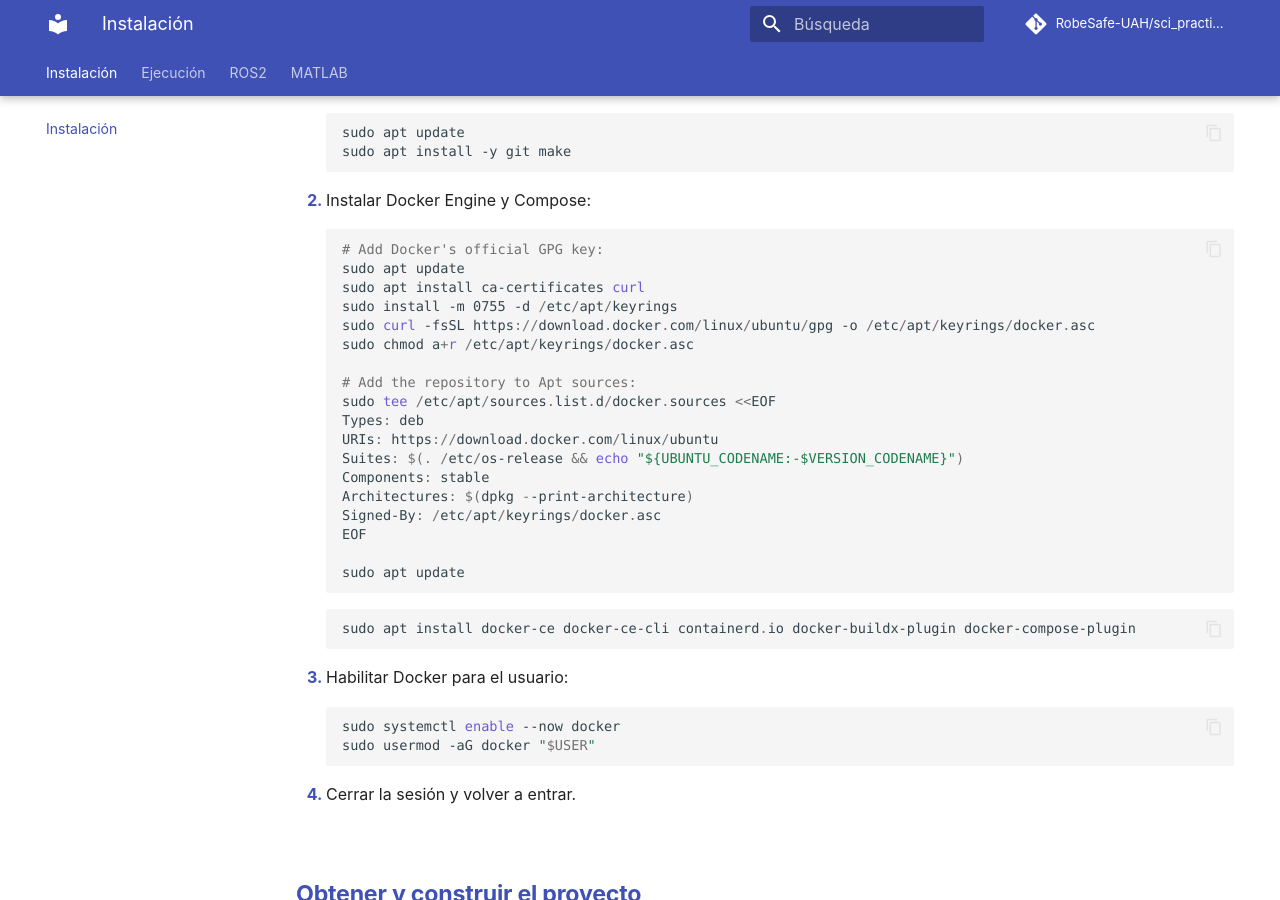
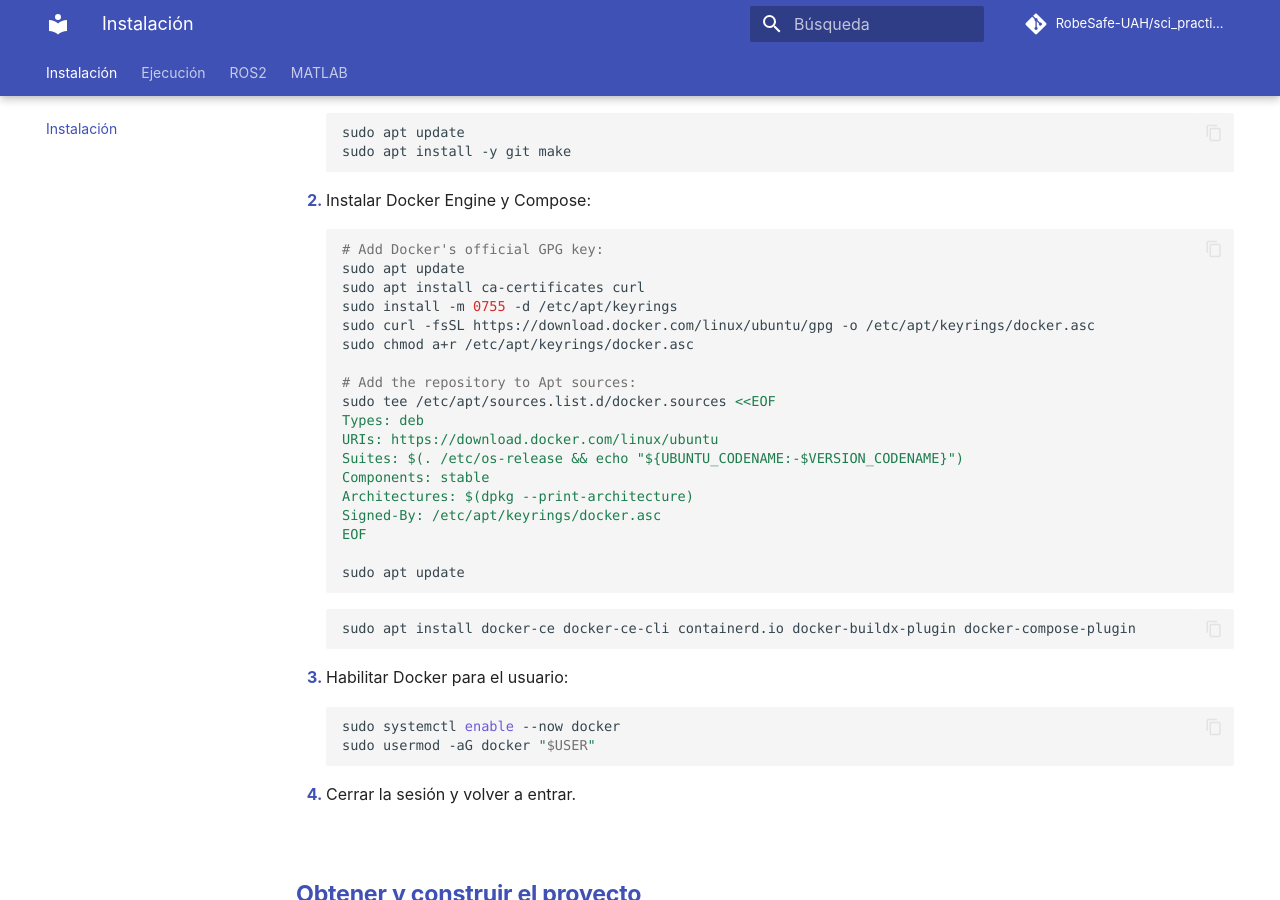
Before and after one commit to RobeSafe-UAH/sci_practica_final, an MkDocs documentation site: the page built from docs/pages/index.md, in a window 1280 px wide and 900 px high, scrolled down 288 px. Built offline with MkDocs 1.6.1 and Material for MkDocs 9.7.7, drawn with Linux system fonts in a browser that asks for light colours; comment, search, counter and statistics services are not loaded.

Commit message:
Change code blocks from PowerShell to Bash
Updated code blocks in installation instructions from PowerShell to Bash.

````diff
--- a/docs/pages/index.md
+++ b/docs/pages/index.md
@@ -17,7 +17,7 @@ hide:
 
     2. Instalar Docker Engine y Compose:
 
-        ```powershell
+        ```bash
         # Add Docker's official GPG key:
         sudo apt update
         sudo apt install ca-certificates curl
@@ -38,7 +38,7 @@ hide:
         sudo apt update
         ```
 
-        ```powershell
+        ```bash
         sudo apt install docker-ce docker-ce-cli containerd.io docker-buildx-plugin docker-compose-plugin
         ```
 
````
